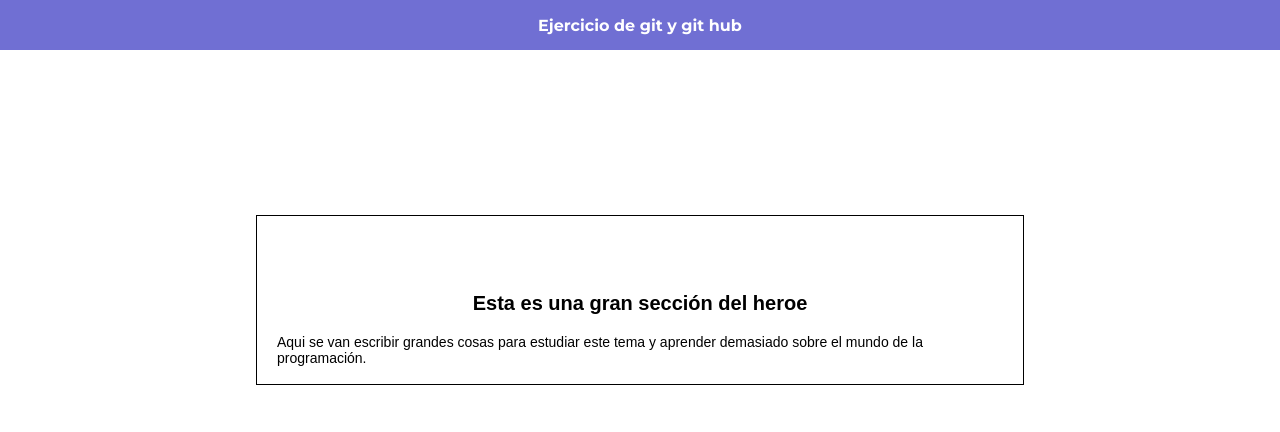
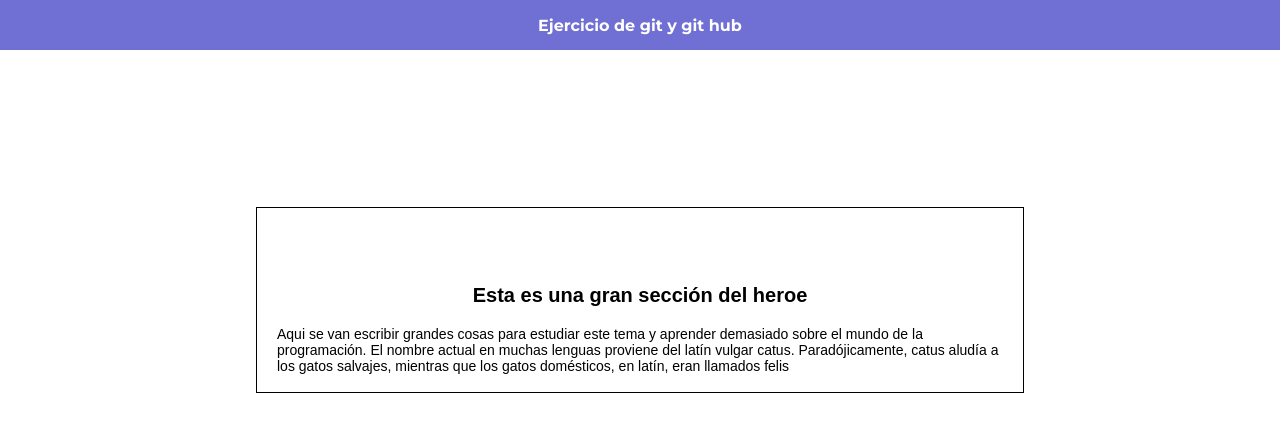
Before and after one commit to s3-lab/proyecto1, a plain HTML site: page index.html in a window 1280 px wide. Drawn offline with Linux system fonts and the light colour scheme.

Commit message:
añadir texto al heroe

```diff
--- a/index.html
+++ b/index.html
@@ -18,7 +18,10 @@
          </p>
           <h4 class="hero-text">Aqui se van escribir grandes
             cosas para estudiar este tema y aprender demasiado
-            sobre el mundo de la programación.</h4>
+            sobre el mundo de la programación.
+            El nombre actual en muchas lenguas proviene del latín vulgar catus.
+               Paradójicamente, catus aludía a los gatos salvajes, mientras
+              que los gatos domésticos, en latín, eran llamados felis</h4>
       </div>
     </section>
 </body>
```
